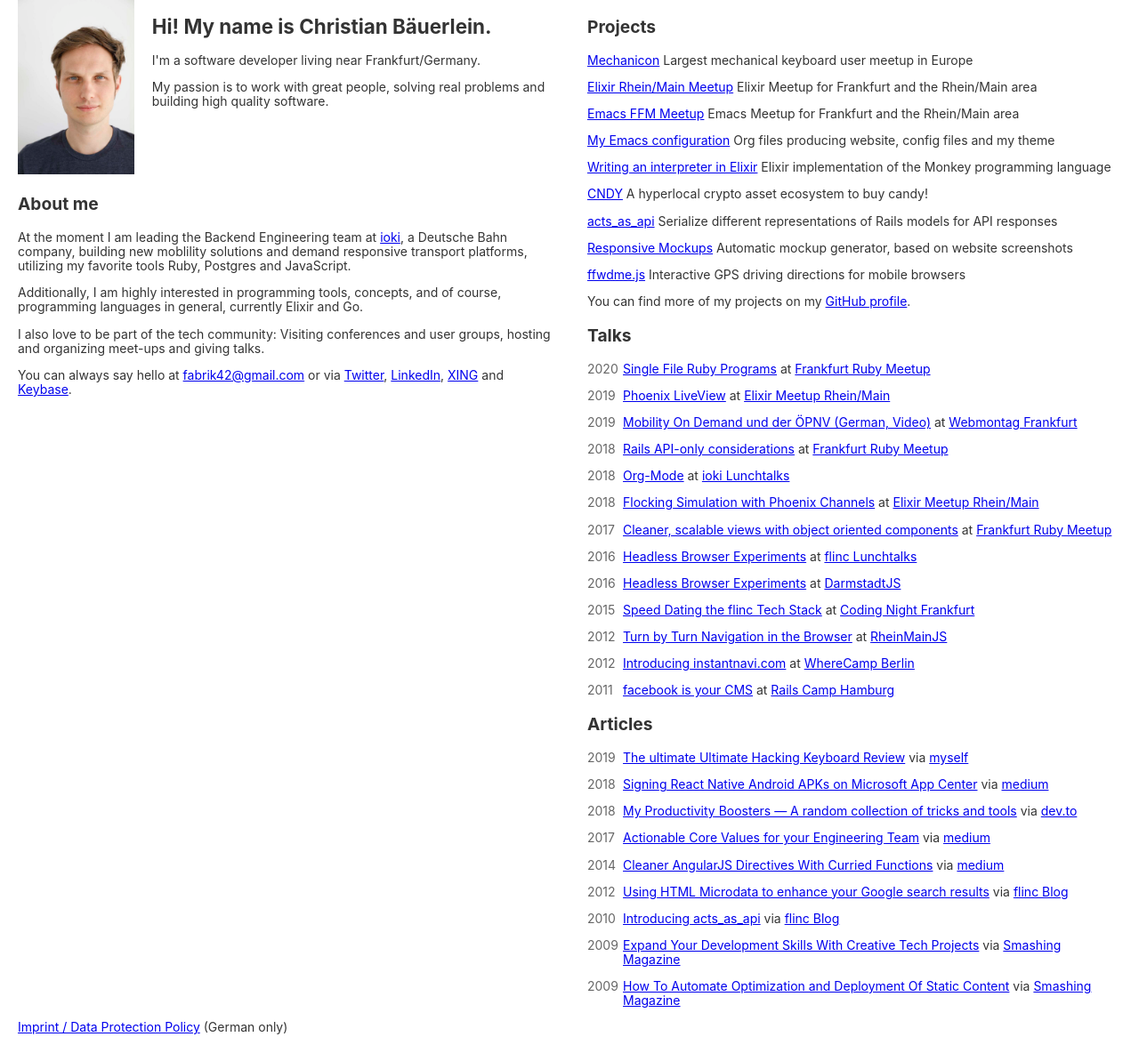
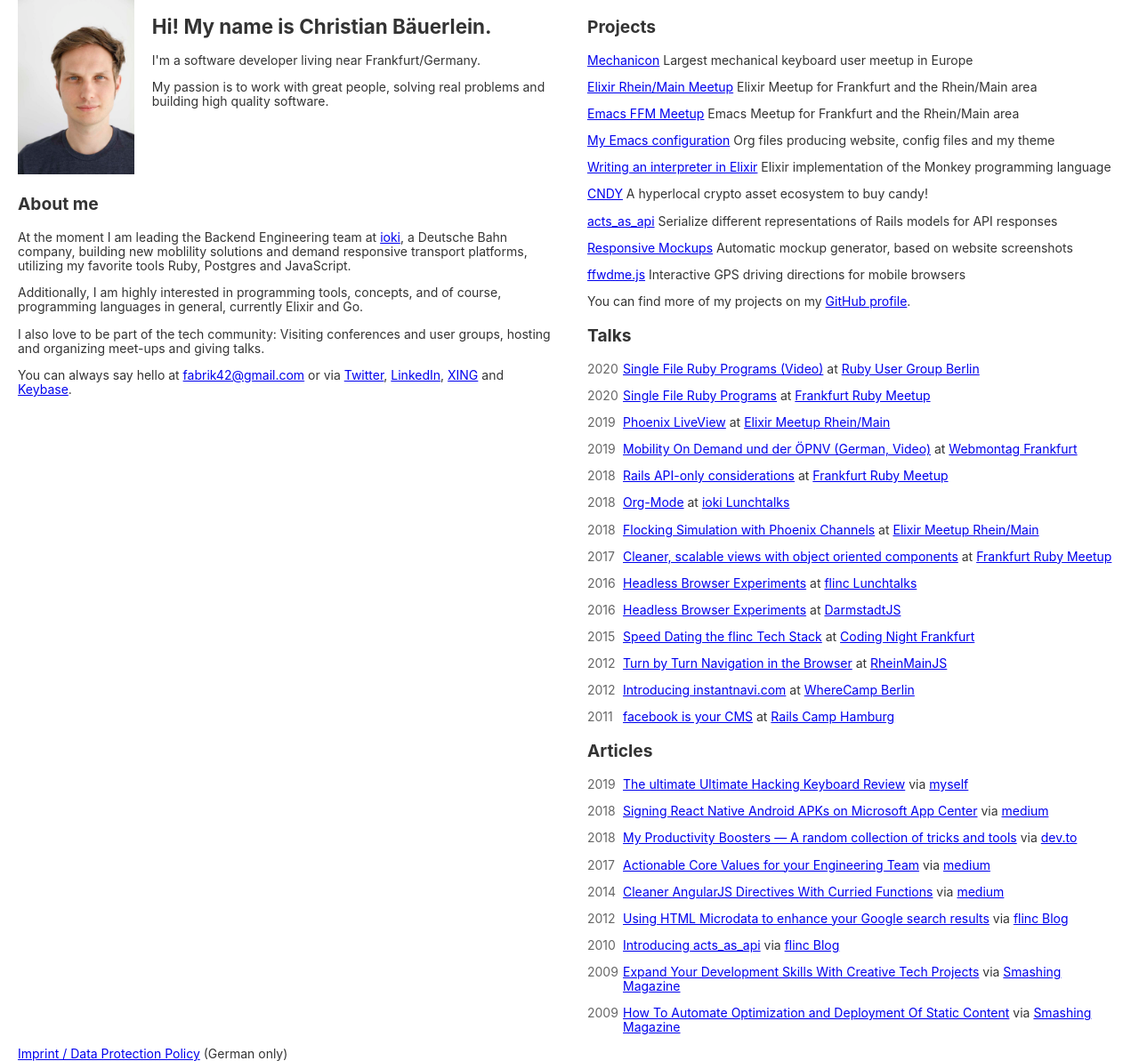
Before and after one commit to fabrik42/fabrik42.github.com, a Jekyll site: the page built from index.html, in a window 1280 px wide. Shown: the whole page at 89% size. Built offline with Jekyll 4.4.1, drawn with Linux system fonts in a browser that asks for light colours; before the commit the page ends 1163 px from its top, so only the background shows below that.

Commit message:
Add RUGB talk

```diff
--- a/_data/talks.yml
+++ b/_data/talks.yml
@@ -1,3 +1,10 @@
+- year : 2020
+  date: 2020-05-07
+  title: Single File Ruby Programs (Video)
+  occasion: Ruby User Group Berlin
+  occasion_url: https://www.rug-b.de/topics/the-lost-art-of-single-file-ruby-programs-858
+  slides_url: https://www.youtube.com/watch?v=-n-sdy0TOpc
+
 - year : 2020
   date: 2020-03-26
   title: Single File Ruby Programs
```
